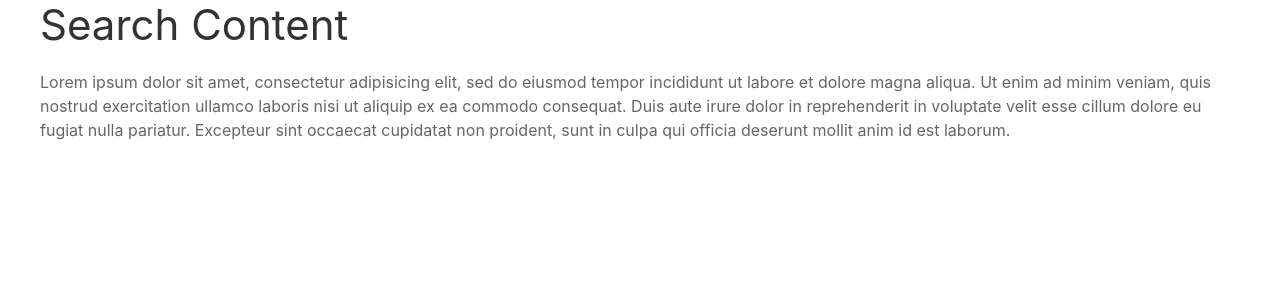
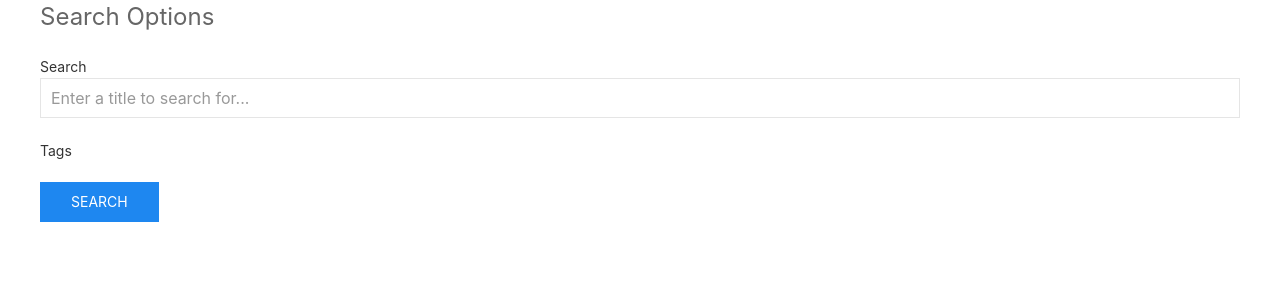
Before and after one commit to yhutter-dbm/pymig, a Flask app: page /search/ in a window 1280 px wide. Shown: the part 80-380 px from the top of the page. Run offline with Flask 2, Linux system fonts and the light colour scheme; some libraries are stand-ins or nearby versions.

Commit message:
Implemented basic searching

```diff
--- a/helpers/gallery_helper.py
+++ b/helpers/gallery_helper.py
@@ -13,7 +13,7 @@
 # a-z / A-Z / 0-9, _, -, ' '
 letters = list("abcdefghijklmnopqrstuvwxyz")
 upper_case_letters = list("abcdefghijklmnopqrstuvwxyz".upper())
-numbers = [0, 1, 2, 3, 4, 5, 6, 7, 8, 9]
+numbers = list("0123456789")
 other_valid_characters = list("_- ")
 valid_gallery_name_characters = letters + upper_case_letters + numbers + other_valid_characters
 valid_image_name_characters = valid_gallery_name_characters # The same rule applies for images
@@ -205,3 +205,15 @@
         if os.path.exists(gallery_path):
             # See: https://linuxize.com/post/python-delete-files-and-directories/
             shutil.rmtree(gallery_path)
+
+    @staticmethod
+    def filter_galleries(galleries, gallery_title, tags_to_include):
+        result = []
+
+        gallery_title = gallery_title.strip()
+        # Only include galleries where the gallery title matches or we have a matching tag
+        for gallery in galleries:
+            if gallery.has_gallery_title(gallery_title) or gallery.has_tags(tags_to_include):
+                result.append(gallery)
+
+        return result
--- a/main.py
+++ b/main.py
@@ -180,14 +180,40 @@
                            gallery=found_gallery)
 
 
-@app.route('/search/')
+@app.route('/search/', methods=["GET", "POST"])
 def search():
     current_path = "Search"
     result = SideNavHelper.set_active_side_nav_element(
         current_path, side_nav_elements, app.logger)
+
+    # Load from json...
+    galleries = GalleryHelper.load_from_json(app.logger)
+
+    tags = []
+    # Get all tags from the available galleries
+    for gallery in galleries:
+        tags = tags + gallery.tags
+
+    # Remove duplicated tags
+    tags = list(set(tags))
+
+    # Sort alphabetically
+    tags = sorted(tags)
+
+    if request.method == "POST":
+        # Search for the galleries with the data from the POST request
+        search_title = request.form.get("search-title", "")
+        tags_to_include = request.form.getlist("tag-to-include") or []
+
+        found_galleries = GalleryHelper.filter_galleries(galleries, search_title, tags_to_include)
+        return render_template("search_result.html",side_nav_elements=result,
+                           current_path=current_path,
+                           galleries=found_galleries)
+
     return render_template("search.html",
                            side_nav_elements=result,
-                           current_path=current_path)
+                           current_path=current_path,
+                           tags=tags)
 
 @app.route('/error')
 def error():
--- a/static/css/main.css
+++ b/static/css/main.css
@@ -197,3 +197,13 @@
 	margin: 15px 0;
 	font-size: 3em;
 }
+
+.back-to-search-container {
+	position: static;
+	bottom: 0;
+	display: flex;
+	flex-direction: column;
+	justify-content: center;
+	align-items: center;
+	width: 100%
+}
--- a/templates/search.html
+++ b/templates/search.html
@@ -1,6 +1,19 @@
 {% extends 'layout.html' %}
 {% block content %}
-<h1>Search Content</h1>
-<p>Lorem ipsum dolor sit amet, consectetur adipisicing elit, sed do eiusmod tempor incididunt ut labore et dolore magna aliqua. Ut enim ad minim veniam, quis nostrud exercitation ullamco laboris nisi ut aliquip ex ea commodo consequat. Duis aute
-	irure dolor in reprehenderit in voluptate velit esse cillum dolore eu fugiat nulla pariatur. Excepteur sint occaecat cupidatat non proident, sunt in culpa qui officia deserunt mollit anim id est laborum.</p>
+	<form method="POST">
+		<fieldset class="uk-fieldset">
+			<legend class="uk-legend">Search Options</legend>
+			<div class="uk-margin">
+				<label class="uk-form-label" for="search-title">Search</label>
+				<input class="uk-input" id="search-title" type="text" name="search-title" placeholder="Enter a title to search for...">
+			</div>
+			<div class="uk-margin">
+				<label class="uk-form-label" for="tag-to-include">Tags</label><br>
+				{% for tag in tags %}
+					<label><input class="uk-checkbox uk-margin-small-right" type="checkbox" id="tag-to-include" name="tag-to-include" value="{{ tag }}"><span class="uk-badge">{{ tag }}</span></label><br>
+				{% endfor %}
+			</div>
+		</fieldset>
+		<button type="submit" class="uk-button uk-button-primary">Search</button>
+	</form>
 {% endblock %}
```
Also changed, not shown: models/gallery.py (+9 -0 lines), templates/my_galleries.html (+2 -39 lines), README.md. Lines whose indentation alone changed are shown as unchanged.
